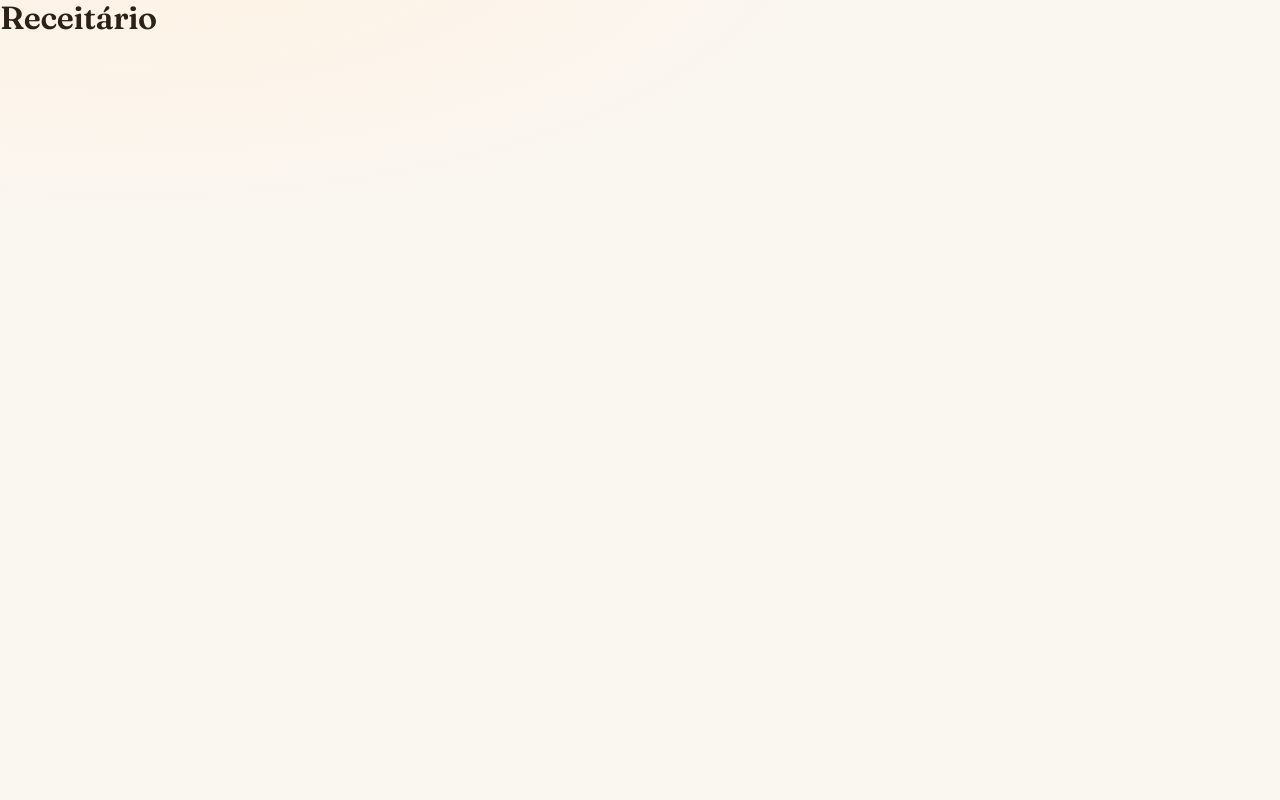
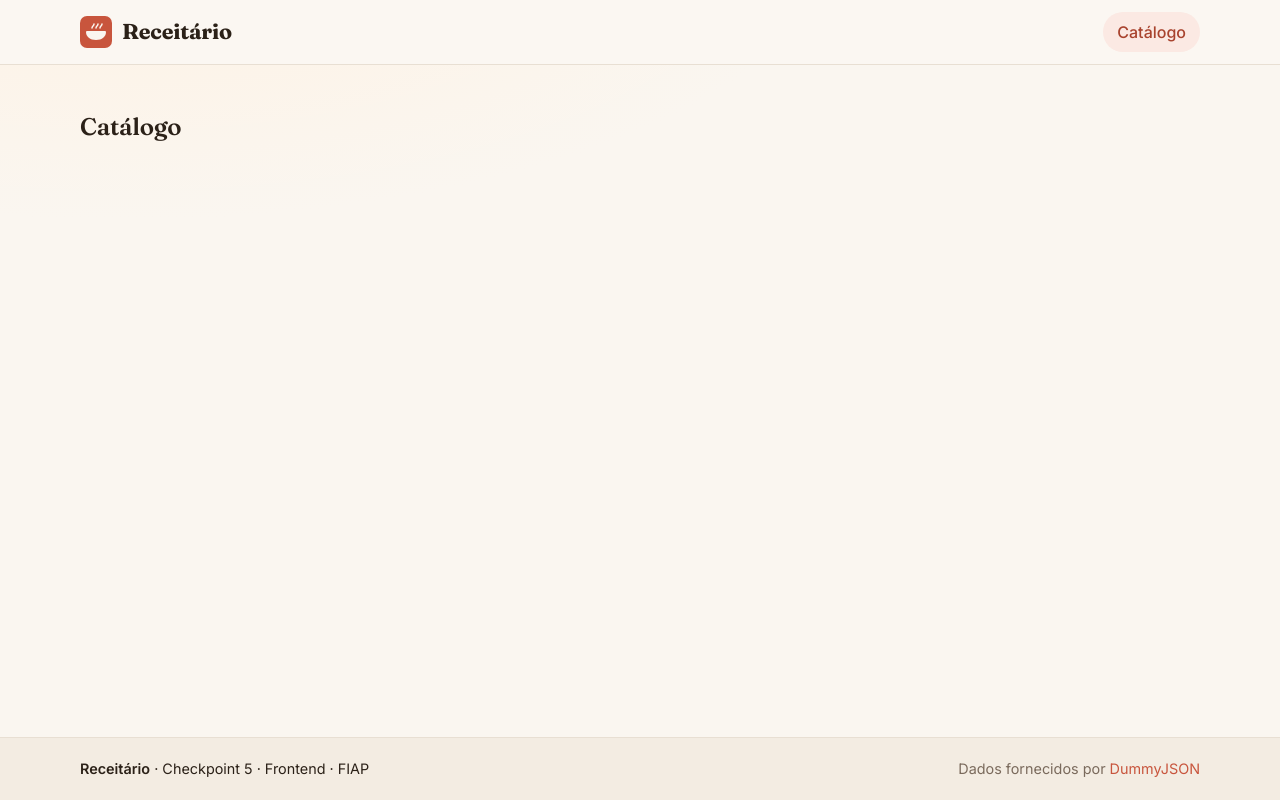
Before and after one commit to KaiqueZiantoni/cp5-frontend, a React (Vite) app: page / in a window 1280 px wide. Built offline with nearby package versions, Linux system fonts and the light colour scheme.

Commit message:
feat(layout): add shared layout with header, footer and router

```diff
--- a/src/App.tsx
+++ b/src/App.tsx
@@ -1,5 +1,17 @@
+import { BrowserRouter, Route, Routes } from 'react-router-dom'
+import { Layout } from './components/layout/Layout'
+import { Catalogo } from './pages/Catalogo'
+
 function App() {
-  return <h1>Receitário</h1>
+  return (
+    <BrowserRouter>
+      <Routes>
+        <Route element={<Layout />}>
+          <Route index element={<Catalogo />} />
+        </Route>
+      </Routes>
+    </BrowserRouter>
+  )
 }
 
 export default App
--- /dev/null
+++ b/src/components/layout/Footer.module.css
@@ -0,0 +1,18 @@
+.footer {
+  margin-top: auto;
+  border-top: 1px solid var(--border);
+  background: var(--surface-2);
+}
+
+.inner {
+  display: flex;
+  flex-wrap: wrap;
+  justify-content: space-between;
+  gap: 8px 24px;
+  padding-block: 20px;
+  font-size: 0.9rem;
+}
+
+.muted {
+  color: var(--text-muted);
+}
--- /dev/null
+++ b/src/components/layout/Footer.tsx
@@ -0,0 +1,19 @@
+import styles from './Footer.module.css'
+
+export function Footer() {
+  return (
+    <footer className={styles.footer}>
+      <div className={`container ${styles.inner}`}>
+        <p>
+          <strong>Receitário</strong> · Checkpoint 5 · Frontend · FIAP
+        </p>
+        <p className={styles.muted}>
+          Dados fornecidos por{' '}
+          <a href="https://dummyjson.com/docs/recipes" target="_blank" rel="noreferrer">
+            DummyJSON
+          </a>
+        </p>
+      </div>
+    </footer>
+  )
+}
--- /dev/null
+++ b/src/components/layout/Header.module.css
@@ -0,0 +1,65 @@
+.header {
+  position: sticky;
+  top: 0;
+  z-index: 10;
+  background: color-mix(in srgb, var(--bg) 86%, white);
+  backdrop-filter: blur(10px);
+  border-bottom: 1px solid var(--border);
+}
+
+.inner {
+  display: flex;
+  align-items: center;
+  justify-content: space-between;
+  gap: 16px;
+  min-height: 64px;
+}
+
+.brand {
+  display: inline-flex;
+  align-items: center;
+  gap: 10px;
+  color: var(--text);
+}
+
+.brand:hover {
+  text-decoration: none;
+}
+
+.logo {
+  width: 32px;
+  height: 32px;
+  color: var(--accent);
+}
+
+.brandName {
+  font-family: var(--font-display);
+  font-size: 1.35rem;
+  font-weight: 700;
+  letter-spacing: -0.01em;
+}
+
+.nav {
+  display: flex;
+  gap: 4px;
+}
+
+.link {
+  display: inline-block;
+  padding: 8px 14px;
+  border-radius: 999px;
+  color: var(--text-muted);
+  font-weight: 500;
+  transition: background-color 0.15s ease, color 0.15s ease;
+}
+
+.link:hover {
+  text-decoration: none;
+  color: var(--text);
+  background: var(--surface-2);
+}
+
+.active {
+  color: var(--accent-strong);
+  background: var(--accent-soft);
+}
--- /dev/null
+++ b/src/components/layout/Header.tsx
@@ -0,0 +1,38 @@
+import { NavLink } from 'react-router-dom'
+import styles from './Header.module.css'
+
+export function Header() {
+  return (
+    <header className={styles.header}>
+      <div className={`container ${styles.inner}`}>
+        <NavLink to="/" className={styles.brand} aria-label="Receitário — página inicial">
+          <svg className={styles.logo} viewBox="0 0 64 64" aria-hidden="true">
+            <rect width="64" height="64" rx="14" fill="currentColor" />
+            <path
+              d="M14 30h36a2 2 0 0 1 2 2c0 9-8 16-20 16S12 41 12 32a2 2 0 0 1 2-2z"
+              fill="#faf6f0"
+            />
+            <path
+              d="M24 24c0-4 4-4 4-8M32 24c0-4 4-4 4-8M40 24c0-4 4-4 4-8"
+              stroke="#faf6f0"
+              strokeWidth="3"
+              strokeLinecap="round"
+              fill="none"
+            />
+          </svg>
+          <span className={styles.brandName}>Receitário</span>
+        </NavLink>
+
+        <nav className={styles.nav} aria-label="Navegação principal">
+          <NavLink
+            to="/"
+            end
+            className={({ isActive }) => (isActive ? `${styles.link} ${styles.active}` : styles.link)}
+          >
+            Catálogo
+          </NavLink>
+        </nav>
+      </div>
+    </header>
+  )
+}
--- /dev/null
+++ b/src/components/layout/Layout.module.css
@@ -0,0 +1,4 @@
+.main {
+  flex: 1;
+  padding-block: clamp(24px, 4vw, 48px);
+}
--- /dev/null
+++ b/src/components/layout/Layout.tsx
@@ -0,0 +1,16 @@
+import { Outlet } from 'react-router-dom'
+import { Footer } from './Footer'
+import { Header } from './Header'
+import styles from './Layout.module.css'
+
+export function Layout() {
+  return (
+    <>
+      <Header />
+      <main className={styles.main}>
+        <Outlet />
+      </main>
+      <Footer />
+    </>
+  )
+}
--- /dev/null
+++ b/src/pages/Catalogo.tsx
@@ -0,0 +1,7 @@
+export function Catalogo() {
+  return (
+    <section className="container">
+      <h1>Catálogo</h1>
+    </section>
+  )
+}
```
